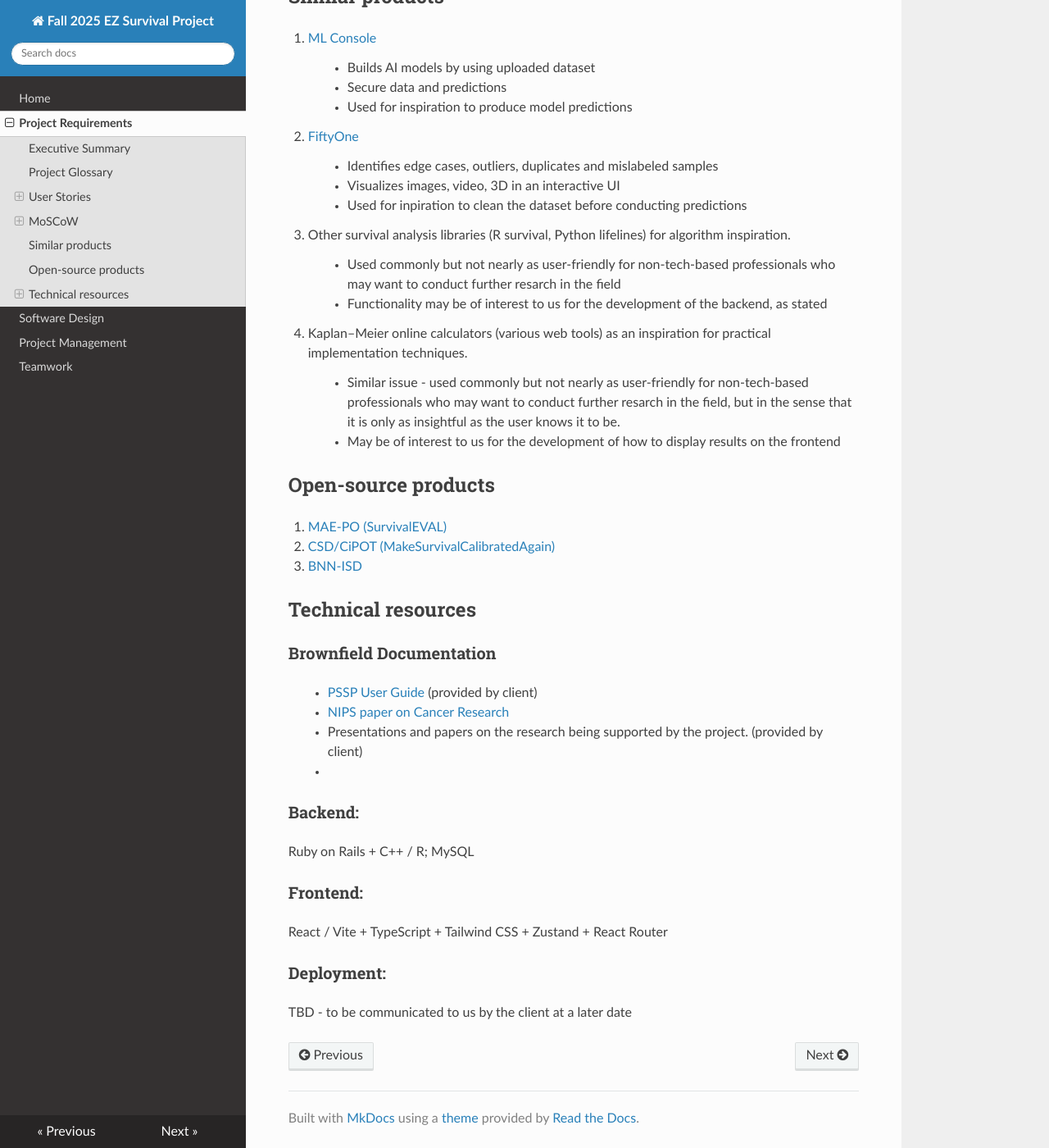
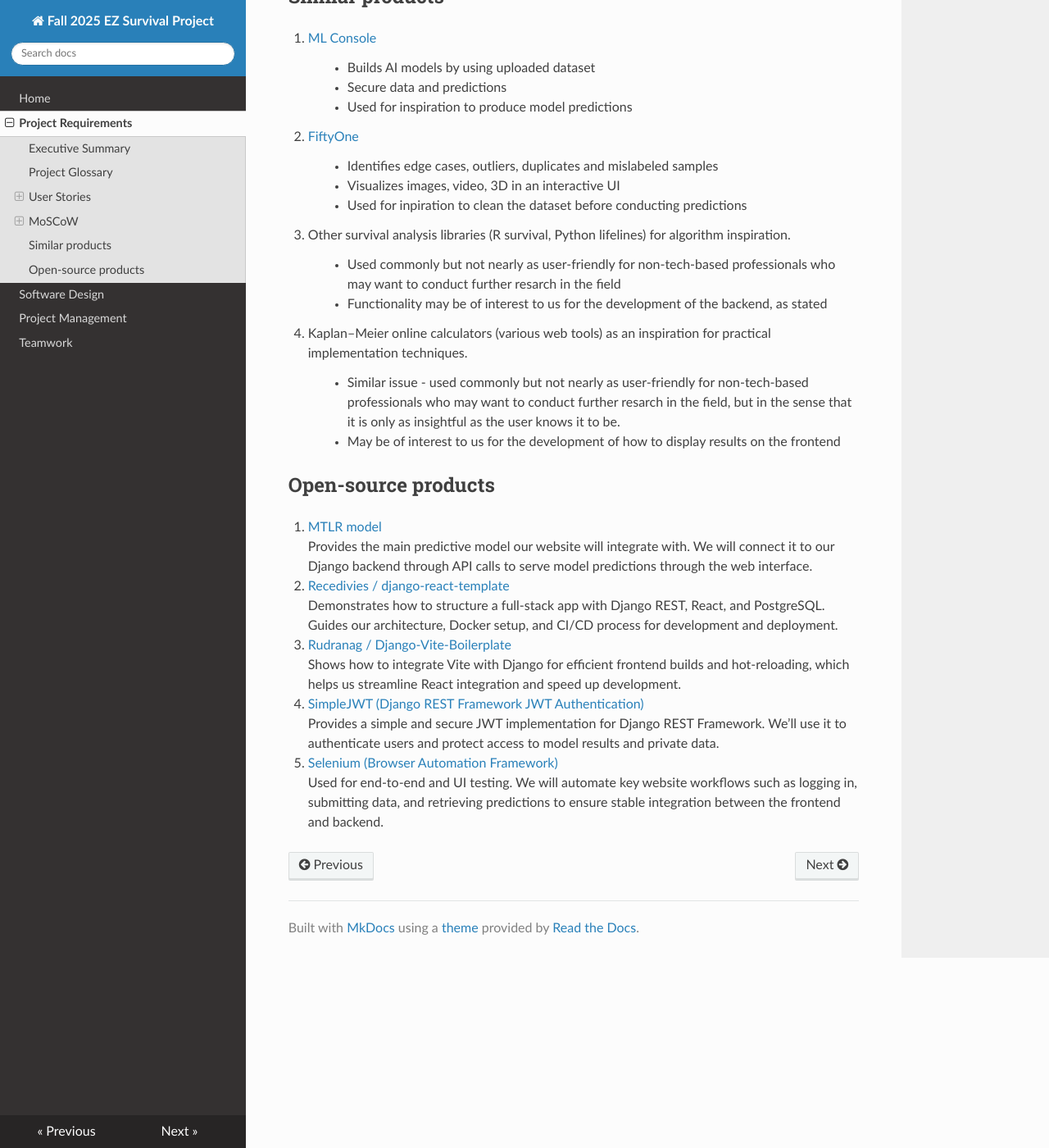
Before and after one commit to Xenocynic/IndividualSurvivalDistributions, an MkDocs documentation site: the page built from docs/requirements.md, in a window 1280 px wide and 1400 px high, scrolled down 14267 px. Shown: the whole window at 82% size. Built offline with MkDocs 1.6.1, drawn with Linux system fonts in a browser that asks for light colours; nearby versions of some CDN libraries.

Commit message:
Updated multiple documentations
Fixes made:
- Updated open source models used for inspiration
- Removed filler text and added links to tech stack
- Fixed storymap image position and image

Todo
- Update user stories and who is assigned to them
- Double check acceptance tests again
- Rewrite certain user stories pointed out by TA

```diff
--- a/docs/requirements.md
+++ b/docs/requirements.md
@@ -1,4 +1,4 @@
-# Project Requirements
+# **Project Requirements**
 
 ## Executive Summary
 
@@ -855,28 +855,17 @@ US 5.2 - Handle Censored Data<br>
 
 ## Open-source products
 
-1. <a href="https://github.com/shi-ang/SurvivalEVAL" target="_blank">MAE-PO (SurvivalEVAL)</a>
+1. <a href="https://github.com/shi-ang/MakeSurvivalCalibratedAgain/" target="_blank">MTLR model</a>
+   Provides the main predictive model our website will integrate with. We will connect it to our Django backend through API calls to serve model predictions through the web interface.
 
-2. <a href="https://github.com/shi-ang/MakeSurvivalCalibratedAgain" target="_blank">CSD/CiPOT (MakeSurvivalCalibratedAgain)</a>
+2. <a href="https://github.com/Recedivies/django-react-template">Recedivies / django-react-template</a>
+   Demonstrates how to structure a full-stack app with Django REST, React, and PostgreSQL. Guides our architecture, Docker setup, and CI/CD process for development and deployment.
 
-3. <a href="https://github.com/shi-ang/BNN-ISD" target="_blank">BNN-ISD</a>
+3. <a href="https://github.com/rudranag/Django-Vite-Boilerplate" target="_blank">Rudranag / Django-Vite-Boilerplate</a>
+   Shows how to integrate Vite with Django for efficient frontend builds and hot-reloading, which helps us streamline React integration and speed up development.
 
-## Technical resources
+4. <a href="https://github.com/jazzband/djangorestframework-simplejwt" target="_blank">SimpleJWT (Django REST Framework JWT Authentication)</a>
+   Provides a simple and secure JWT implementation for Django REST Framework. We’ll use it to authenticate users and protect access to model results and private data.
 
-### Brownfield Documentation
->- <a href="https://docs.google.com/document/d/1DmFf9IDluLoiTbr6PEhBdytxpxbRrxwnVw2zilON0GE/edit?usp=sharing" target="_blank">PSSP User Guide</a> (provided by client)
->- <a href="https://papers.nips.cc/paper_files/paper/2011/file/1019c8091693ef5c5f55970346633f92-Paper.pdf" target="_blank">NIPS paper on Cancer Research</a>
->- Presentations and papers on the research being supported by the project. (provided by client)
->-
-
-### Backend:
-
-Ruby on Rails + C++ / R; MySQL
-
-### Frontend:
-
-React / Vite + TypeScript + Tailwind CSS + Zustand + React Router
-
-### Deployment:
-
-TBD - to be communicated to us by the client at a later date
+5. <a href="https://github.com/SeleniumHQ/selenium" target="_blank">Selenium (Browser Automation Framework)</a>
+   Used for end-to-end and UI testing. We will automate key website workflows such as logging in, submitting data, and retrieving predictions to ensure stable integration between the frontend and backend.
```
Also changed, not shown: docs/design.md (+9 -16 lines), docs/management.md (+3 -6 lines), docs/design.jpg, docs/storymap.png (added).
